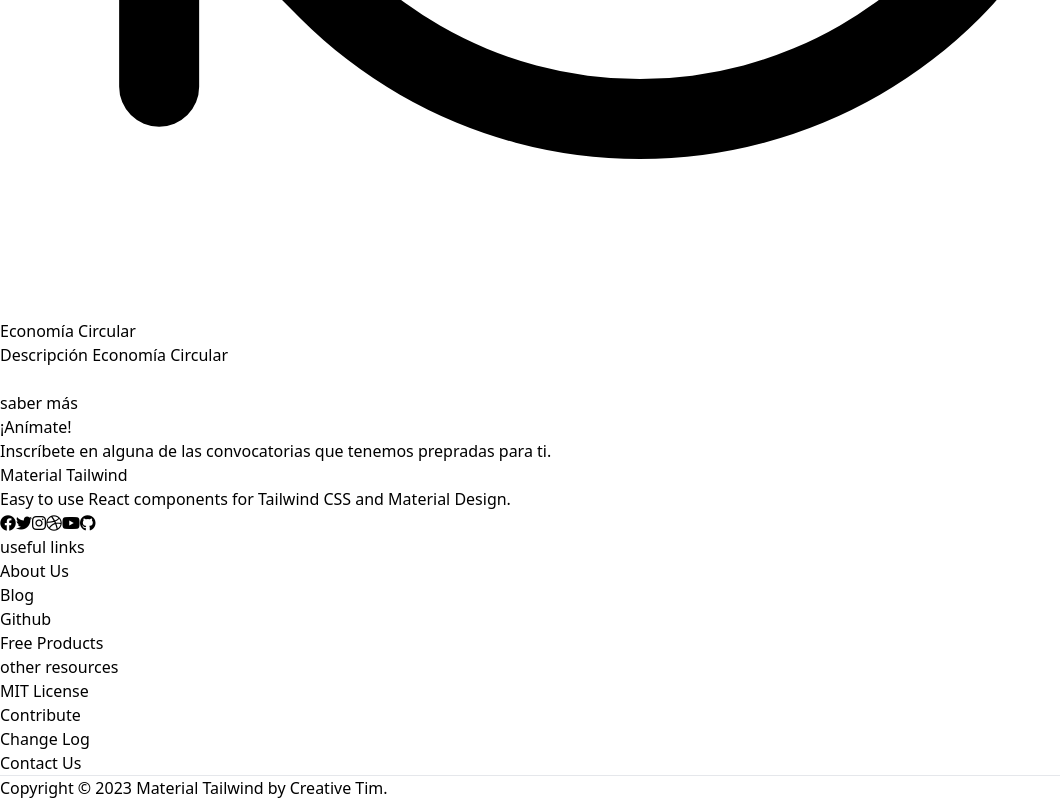
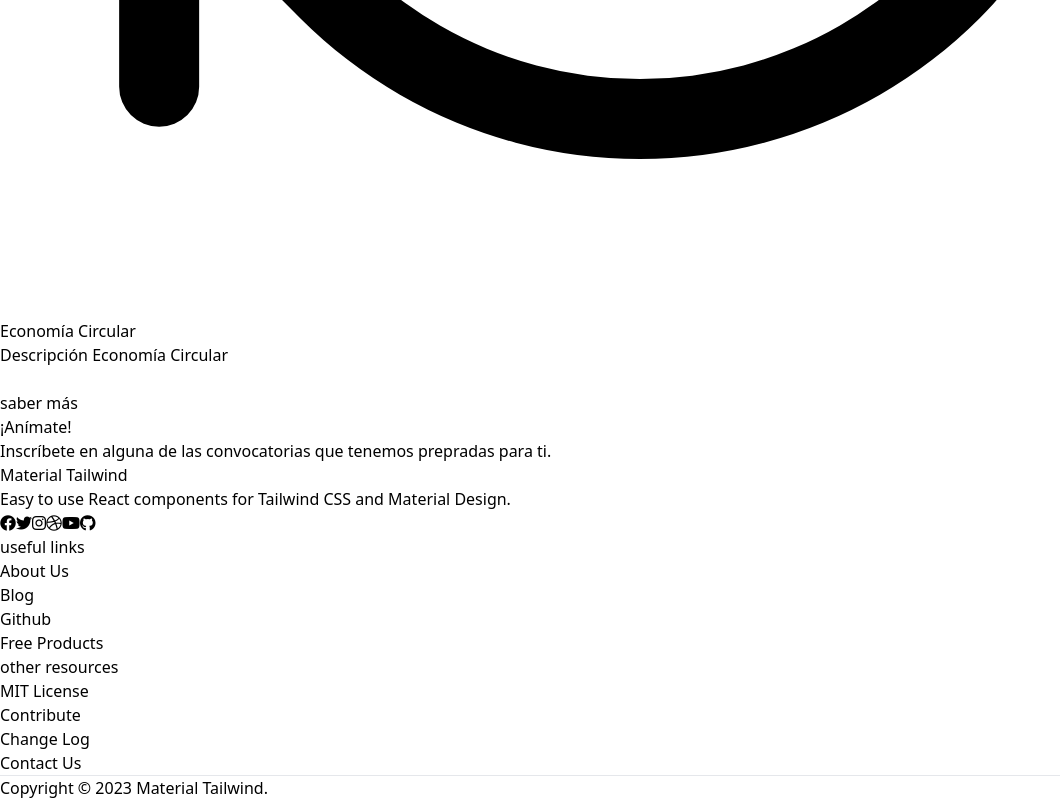
Before and after one commit to mangel119/dinamiza-front, a React (Vite) app: page /home in a window 1280 px wide. Shown: the part 4315-5115 px from the top of the page, without its empty margins (0-1060 px from the left). Built offline with nearby package versions, Linux system fonts and the light colour scheme; what @material-tailwind/react would draw is missing.

Commit message:
Edit footer

```diff
--- a/src/widgets/layout/footer.jsx
+++ b/src/widgets/layout/footer.jsx
@@ -152,19 +152,7 @@ Footer.defaultProps = {
       ],
     },
   ],
-  copyright: (
-    <>
-      Copyright © {year} Material Tailwind by{" "}
-      <a
-        href="https://www.creative-tim.com?ref=mtk"
-        target="_blank"
-        className="text-blue-gray-500 transition-colors hover:text-blue-500"
-      >
-        Creative Tim
-      </a>
-      .
-    </>
-  ),
+  copyright: <>Copyright © {year} Material Tailwind.</>,
 };
 
 Footer.propTypes = {
```
